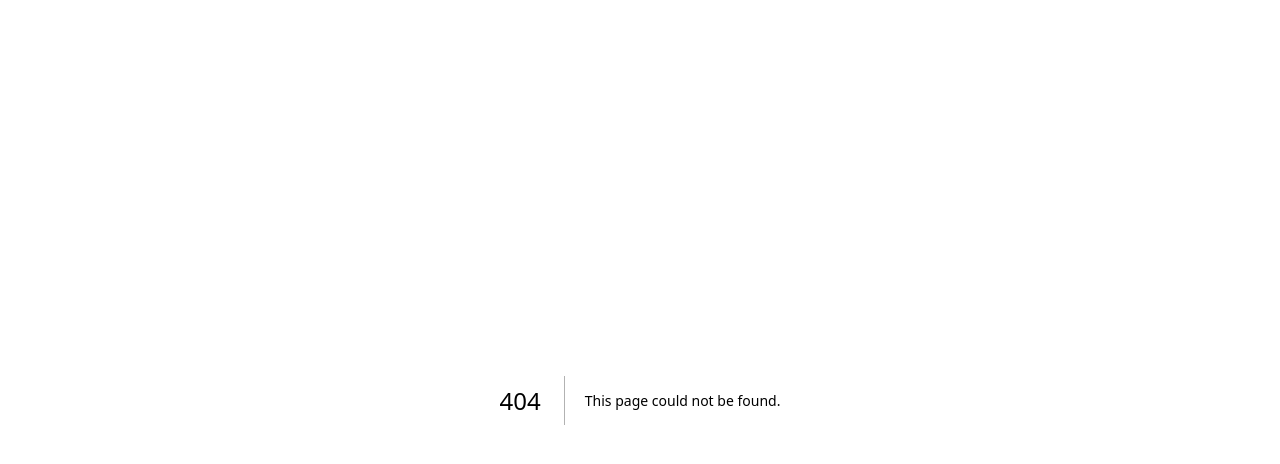
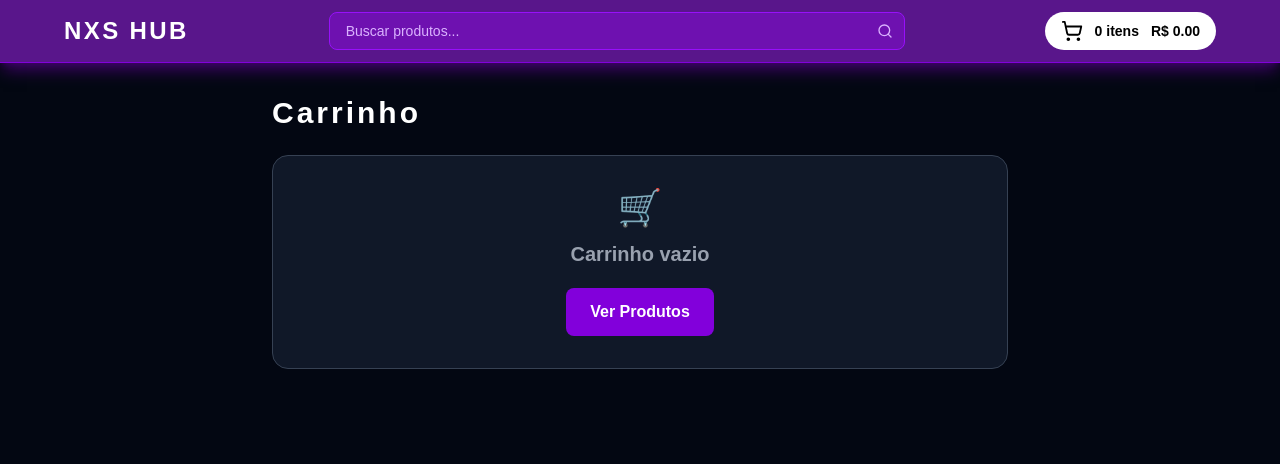
Before and after one commit to moriggiDev/E-commerce, a Next.js app in the folder client/: page /carrinho in a window 1280 px wide. Before the commit this address had no page. Shown: the top 464 px of the page. Built offline with nearby package versions, Linux system fonts and the light colour scheme.

Commit message:
useRouter adicionado ao Header e carrinho funcinando com tela estilizada

```diff
--- /dev/null
+++ b/client/src/app/carrinho/page.tsx
@@ -0,0 +1,96 @@
+'use client';
+
+import { useCart } from '@/context/CartContext';
+import { useRouter } from 'next/navigation';
+import Header from '@/components/Header';
+import { useState } from 'react';
+
+
+export default function CarrinhoPage() {
+    const { carrinho, removerProduto, total } = useCart();
+    const router = useRouter();
+    const [finalizado, setFinalizado] = useState(false);
+
+    function finalizarPedido() {
+        setFinalizado(true);
+        setTimeout(() => {
+            router.push('/');
+        }, 3000);
+    }
+
+
+    return (
+    <main className="min-h-screen bg-gray-950 text-white">
+      <Header onBusca={() => {}} />
+
+      <div className="max-w-3xl mx-auto px-4 py-8 flex flex-col gap-6">
+
+        <h1 className="text-3xl font-black tracking-widest text-white">
+          Carrinho
+        </h1>
+
+        {finalizado ? (
+          <div className="bg-green-900 border border-green-600 rounded-2xl p-8 text-center flex flex-col gap-3">
+            <span className="text-4xl">✅</span>
+            <h2 className="text-2xl font-bold text-green-400">Pedido Finalizado!</h2>
+            <p className="text-green-300 text-sm">Redirecionando para a loja...</p>
+          </div>
+
+        ) : carrinho.length === 0 ? (
+          <div className="bg-gray-900 border border-gray-700 rounded-2xl p-8 text-center flex flex-col gap-3">
+            <span className="text-4xl">🛒</span>
+            <h2 className="text-xl font-bold text-gray-400">Carrinho vazio</h2>
+            <button
+              onClick={() => router.push('/')}
+              className="mt-2 bg-purple-700 hover:bg-purple-600 text-white font-bold py-3 px-6 rounded-lg transition-colors cursor-pointer mx-auto"
+            >
+              Ver Produtos
+            </button>
+          </div>
+
+        ) : (
+          <>
+            <ul className="flex flex-col gap-3">
+              {carrinho.map(produto => (
+                <li key={produto.id}
+                  className="bg-gray-900 border border-gray-700 rounded-xl px-4 py-4 flex justify-between items-center gap-4">
+                  <div className="flex flex-col gap-1">
+                    <span className="font-semibold text-white">{produto.nome}</span>
+                    <span className="text-purple-400 text-sm">
+                      R$ {produto.preco.toFixed(2)} × {produto.quantidade}
+                    </span>
+                    <span className="text-gray-400 text-sm font-bold">
+                      Subtotal: R$ {(produto.preco * produto.quantidade).toFixed(2)}
+                    </span>
+                  </div>
+                  <button
+                    onClick={() => removerProduto(produto.id)}
+                    className="bg-red-800 hover:bg-red-700 text-white text-sm font-bold px-4 py-2 rounded-lg transition-colors cursor-pointer whitespace-nowrap"
+                  >
+                    Remover
+                  </button>
+                </li>
+              ))}
+            </ul>
+
+            <div className="bg-gray-900 border border-purple-800 rounded-2xl p-6 flex justify-between items-center">
+              <div className="flex flex-col">
+                <span className="text-gray-400 text-sm">Total</span>
+                <span className="text-3xl font-black text-purple-400">
+                  R$ {total.toFixed(2)}
+                </span>
+              </div>
+              <button
+                onClick={finalizarPedido}
+                className="bg-purple-700 hover:bg-purple-600 active:bg-purple-800 text-white font-bold py-3 px-8 rounded-lg transition-colors cursor-pointer tracking-wide"
+              >
+                Finalizar Pedido
+              </button>
+            </div>
+          </>
+        )}
+
+      </div>
+    </main>
+  );
+}
--- a/client/src/components/Header.tsx
+++ b/client/src/components/Header.tsx
@@ -3,6 +3,8 @@
 import { useState } from 'react';
 import { useCart } from "@/context/CartContext";
 import { ShoppingCart, Search } from 'lucide-react';
+
+import { useRouter } from 'next/navigation';
 
 interface HeaderProps {
     onBusca: (termo: string) => void;
@@ -11,6 +13,9 @@ interface HeaderProps {
 export default function Header({ onBusca }: HeaderProps) {
     const { carrinho, total } = useCart();
     const [termo, setTermo] = useState('');
+
+    const router = useRouter();
+
 
     const totalItens = carrinho.reduce((acc, p) => acc + p.quantidade, 0);
 
@@ -42,7 +47,9 @@ export default function Header({ onBusca }: HeaderProps) {
                     />
                 </div>
 
-                <div className="flex items-center gap-3 bg-white text-black px-4 py-2 rounded-full cursor-pointer hover:bg-gray-200 transition-colors whitespace-nowrap">
+                <div
+                    onClick={() => router.push('/carrinho')}
+                    className="flex items-center gap-3 bg-white text-black px-4 py-2 rounded-full cursor-pointer hover:bg-gray-200 transition-colors whitespace-nowrap">
                     <ShoppingCart size={22} />
                     <span className="text-sm font-semibold">
                         {totalItens} {totalItens === 1 ? 'item' : 'itens'}
```
